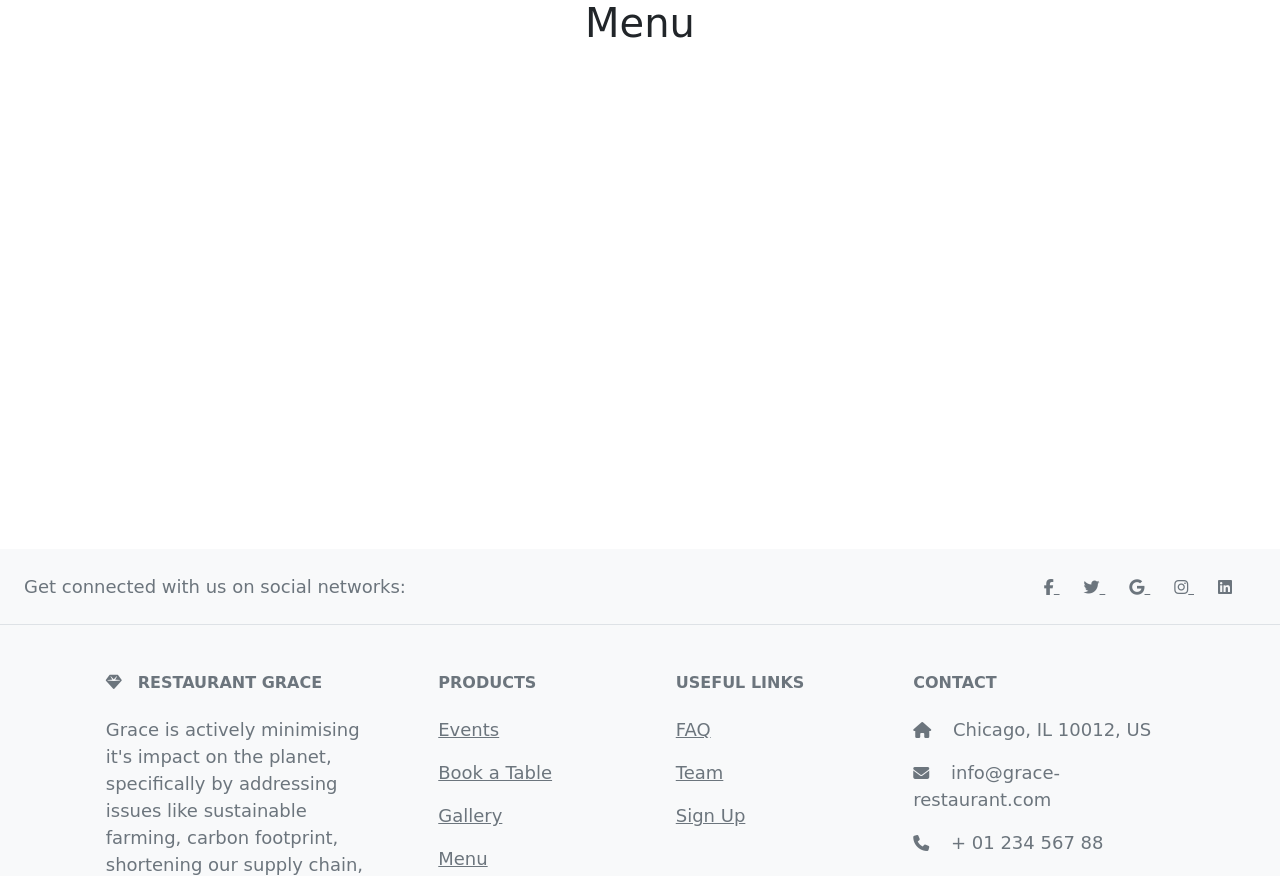
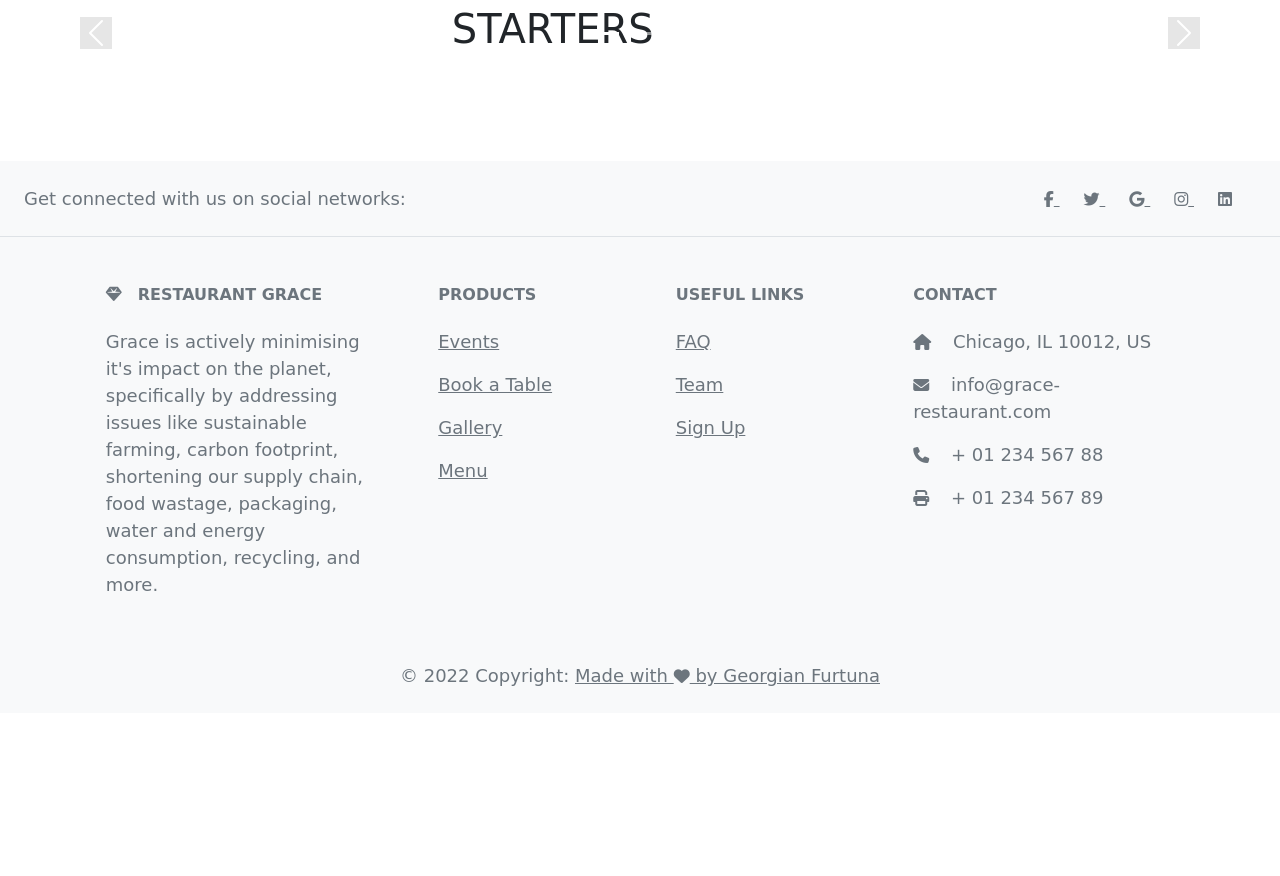
Before and after one commit to GeorgianF/Grace-P4-CI, a Django app: page /menu/ in a window 1280 px wide. Shown: the part 251-1127 px from the top of the page. After the commit the page ends 937 px from the top, so only its background shows below. Run offline with Django 3.2, Linux system fonts and the light colour scheme; data that the repository does not hold is empty; some libraries are stand-ins or nearby versions; some web fonts are replaced.

Commit message:
add carousel for the menu and for loop for the starters in html doc

```diff
--- a/restaurant/admin.py
+++ b/restaurant/admin.py
@@ -3,7 +3,7 @@ from .models import Course
 
 
 class CourseAdmin(admin.ModelAdmin):
-    list_display = ('name', 'description', 'price', 'course_type')
+    list_display = ('name', 'slug', 'description', 'price', 'course_type')
     list_filter = ('course_type', )
     search_fields = ['name', 'description']
 
--- a/restaurant/views.py
+++ b/restaurant/views.py
@@ -20,8 +20,20 @@ def booking_view(request):
 
 
 def menu_list(request):
-    course_list = Course.objects.all()
-    context = {'course_list': course_list}
+    starter_list = Course.objects.all().filter(course_type='Starter')
+    main_list = Course.objects.all().filter(course_type='Main')
+    fish_list = Course.objects.all().filter(course_type='Fish')
+    dessert_list = Course.objects.all().filter(course_type='Dessert')
+    salads_list = Course.objects.all().filter(course_type='Salads')
+    soup_list = Course.objects.all().filter(course_type='Soup')
+    context = {
+        'starter_list': starter_list,
+        'main_list': main_list,
+        'fish_list': fish_list,
+        'dessert_list': dessert_list,
+        'salads_list': salads_list,
+        'soup_list': soup_list,
+        }
     return render(request, "menu.html", context)
 
 
--- a/static/css/style.css
+++ b/static/css/style.css
@@ -381,15 +381,19 @@ a.btn-index:hover::before{
 /* ----- MENU PAGE ----- */
 
 #menu {
-    height: 100vh;
-    width: 100vw;
+    padding: 100px 0;
 }
 
-#menu-logo {
-    height: 250px;
-    width: 400px;
+
+.carousel-control-prev-icon,
+.carousel-control-next-icon {
+    background-color: black;
+    opacity: 0.2;
 }
 
+#my-carousel {
+    margin-bottom: 100px;
+}
 
 /* ---- Media Queries ----- */
 
@@ -399,6 +403,14 @@ a.btn-index:hover::before{
         grid-template-columns: repeat(2, 1fr);
         grid-auto-rows: 200px;
     }
+
+    #menu {
+        padding: 20px 0;
+    }
+
+    .content-menu {
+        margin-right: 50px;
+    }
 }
 
 @media only screen and (max-width: 425px) {
@@ -407,6 +419,10 @@ a.btn-index:hover::before{
         grid-template-columns: repeat(2, 1fr);
         grid-auto-rows: 150px;
         grid-gap: 1px;
+    }
+
+    .content-menu {
+        margin-right: 50px!important;
     }
 
 }
--- a/templates/menu.html
+++ b/templates/menu.html
@@ -2,18 +2,74 @@
 
 {% block content %}
 
-<section id="menu">
+<section>
     <div class="d-flex justify-content-center align-items-center flex-column">
-        <img id="menu-logo" src="https://res.cloudinary.com/dlyr5slol/image/upload/v1653249632/thumbnail_ebtlpf.jpg" alt="grace-logo">
-        <h1>Menu</h1>
-    </div>
-
-    <div class="container">
-        <div class="row">
-        {% for course in course_list %}
-            <h2> {{ course }}</h2>
-        {% endfor %}
-        </div>
+        <h1 id="menu">Menu</h1>
     </div>
 </section>
+<section id="my-carousel">
+    <div id="carouselExampleIndicators" class="carousel slide" data-bs-ride="true">
+        <div class="carousel-indicators">
+            <button type="button" data-bs-target="#carouselExampleIndicators" data-bs-slide-to="0" class="active"
+                aria-current="true" aria-label="Slide 1"></button>
+            <button type="button" data-bs-target="#carouselExampleIndicators" data-bs-slide-to="1"
+                aria-label="Slide 2"></button>
+            <button type="button" data-bs-target="#carouselExampleIndicators" data-bs-slide-to="2"
+                aria-label="Slide 3"></button>
+        </div>
+        <div class="carousel-inner">
+            <div class="carousel-item active">
+                <div class="container d-block w-100 d-flex flex-column justify-content-center">
+                    <div class="d-flex flex-row-reverse justify-content-center">
+                        <div class="row">
+                            <div
+                                class="col-4 col-sm-4 col-md-4 col-lg-4 d-flex justify-content-center align-items-center">
+                                <h1>STARTERS</h1>
+                            </div>
+                        </div>
+                        <div class="row content-menu">
+                            {% for course in starter_list %}
+                            <div class="col-8 col-sm-8 col-md-8 col-lg-8">
+                                <h2> {{ course.name }}</h2>
+                                <p> {{ course.description }}</p>
+                            </div>
+                            {% endfor %}
+                        </div>
+                    </div>
+                </div>
+            </div>
+            <div class="carousel-item">
+                <img src="..." class="d-block w-100" alt="...">
+            </div>
+            <div class="carousel-item">
+                <img src="..." class="d-block w-100" alt="...">
+            </div>
+        </div>
+        <button class="carousel-control-prev" type="button" data-bs-target="#carouselExampleIndicators"
+            data-bs-slide="prev">
+            <span class="carousel-control-prev-icon" aria-hidden="true"></span>
+            <span class="visually-hidden">Previous</span>
+        </button>
+        <button class="carousel-control-next" type="button" data-bs-target="#carouselExampleIndicators"
+            data-bs-slide="next">
+            <span class="carousel-control-next-icon" aria-hidden="true"></span>
+            <span class="visually-hidden">Next</span>
+        </button>
+    </div>
+</section>
+
+
+
+
+
+
+
+
+
+
+
+
+
+
+
 {%endblock%}
```
Also changed, not shown: static/js/main.js (line endings or trailing spaces).
